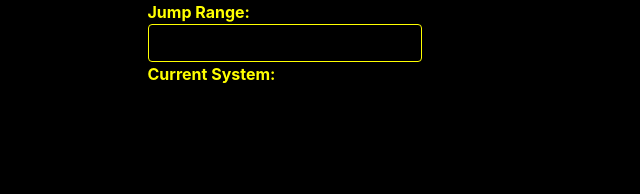
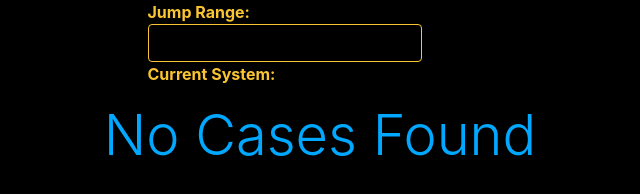
Before and after one commit to HPringles/FRJumpCalc, an Electron app: page build/index.html in a window 800 px wide. Shown: the whole page, without its empty margins (80-720 px from the left). Drawn offline with Linux system fonts and the light colour scheme; no server answers; files whose address does not match are found by name.

Commit message:
add message when no cases found, add colour coding for rescues with already assigned rats

```diff
--- a/public/css/style.sass
+++ b/public/css/style.sass
@@ -1,11 +1,15 @@
 $back-clr: black
-$text-clr: yellow
-$cr-clr: red
+$text-clr: #fbc531
+$cr-clr: #c23616
+$blue-clr: #00a8ff
 
 html, .container
   background-color: $back-clr !important
   border-color: $back-clr
   color: $text-clr
+
+.blue
+  color: $blue-clr !important
 
 .cr-Yes
   color: $cr-clr !important
@@ -15,6 +19,10 @@ html, .container
 .btn-danger .btn
   color: $text-clr
 
+.rats-assigned-true
+  color: $blue-clr !important;
+
+
 .central
   width: 50%
   margin-left: 25%
--- a/public/js/index.js
+++ b/public/js/index.js
@@ -125,11 +125,10 @@ angular.module('FRJump', [])
 
 
         watcher.on('data', obs => {
-            console.log("log data recieved")
+
             obs.forEach((ob) => {
                 try {
 
-                console.log(ob)
                 if (ob.event === "FSDJump" || ob.event === "Location") {
                     $timeout(() => {
                         $scope.ratSystem = ob.StarSystem
@@ -210,7 +209,6 @@ angular.module('FRJump', [])
                         let caseJsonData = jsonData.data[index]
                         // console.log("processing data: " + JSON.stringify(caseJsonData))
 
-
                         let caseData = {
                             caseID: caseJsonData.id,
                             clientNick: caseJsonData.attributes.data.IRCNick,
@@ -221,11 +219,12 @@ angular.module('FRJump', [])
                             numJumps: undefined,
                             distance: undefined,
                             systemDefined: undefined,
-                            platformUnknown: undefined
+                            platformUnknown: undefined,
+                            ratsAssigned: caseJsonData.relationships.rats.data? caseJsonData.relationships.rats.data.length : 0
 
                         }
 
-                        if (caseJsonData.attributes.platform !== 'pc' && caseJsonData.attributes.platform !== null) {
+                    if (caseJsonData.attributes.platform !== 'pc' && caseJsonData.attributes.platform !== null) {
                             let caseIndex = $scope.cases.findIndex((obj) => {
                                 if (obj.caseID === caseData.caseID) {
                                     return true
@@ -292,9 +291,8 @@ angular.module('FRJump', [])
 
                                 } else {
                                     $timeout(() => {
-                                        caseData.clientSysData = response
+                                     caseData.clientSysData = response
                                     });
-
                                     getSysInfo(ratSystem).then((response) => {
                                         if (!response.found) {
                                             caseData.systemDefined = false
```
Also changed, not shown: build/index.html, public/css/style.css, 1 other file.
